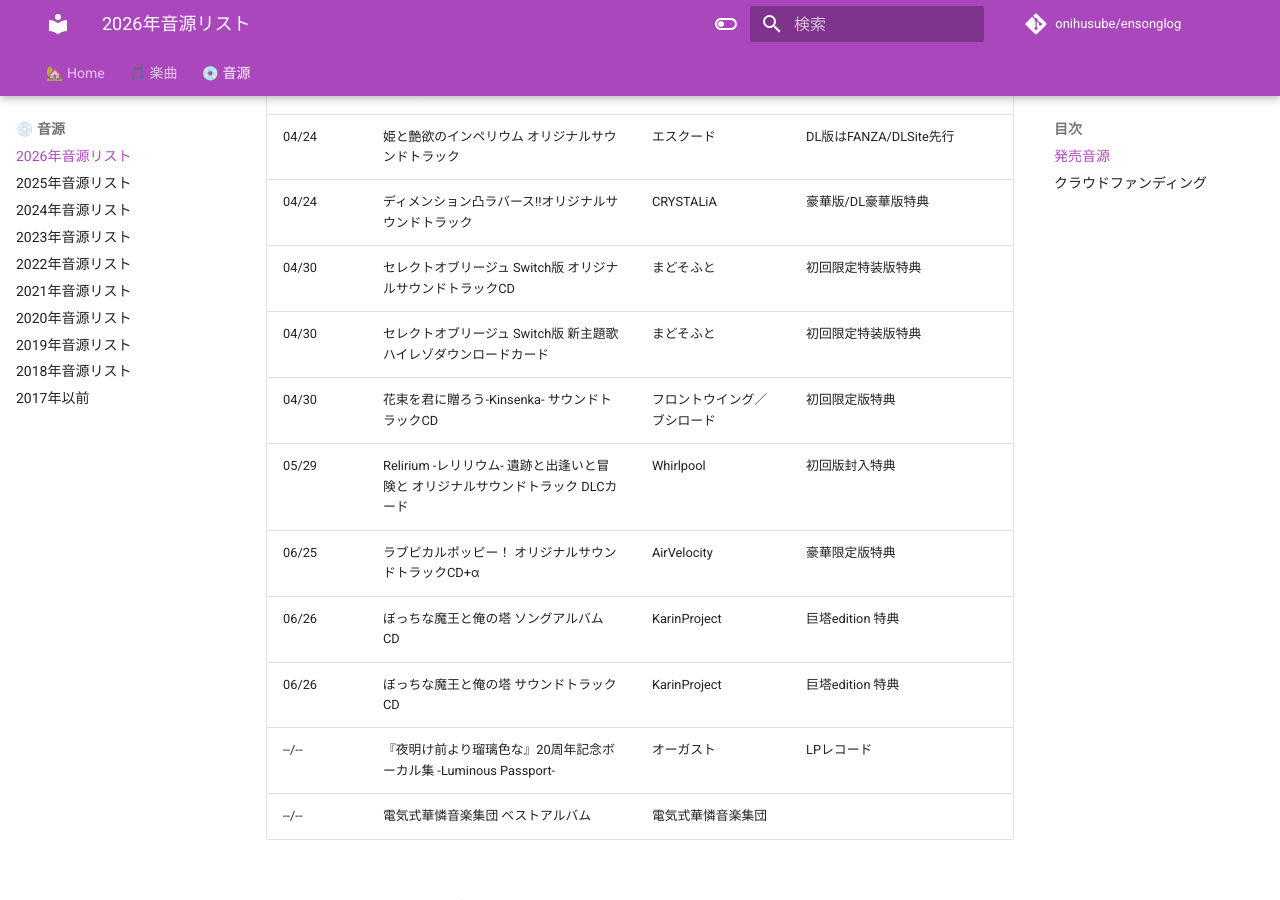
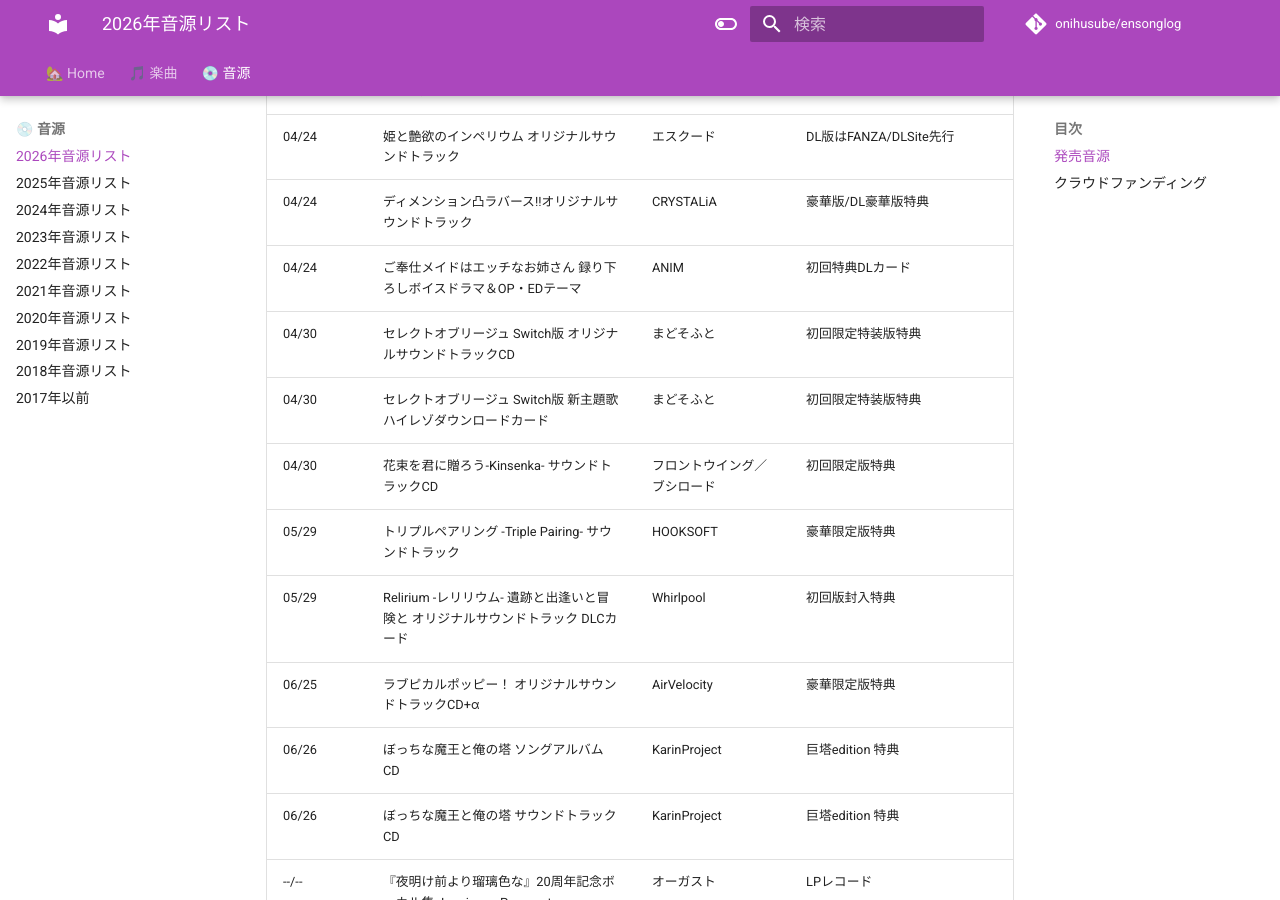
Before and after one commit to onihusube/ensonglog, an MkDocs documentation site: the page built from docs/2026/音源.md, in a window 1280 px wide and 900 px high, scrolled down 2241 px. Built offline with MkDocs 1.6.1 and Material for MkDocs 9.7.7, drawn with Linux system fonts in a browser that asks for light colours; comment, search, counter and statistics services are not loaded.

Commit message:
音源追加

```diff
--- a/docs/2026/音源.md
+++ b/docs/2026/音源.md
@@ -39,9 +39,11 @@
 | 04/24 | 姫と艶欲のインペリウム 主題歌Game size＋音楽DLカード | エスクード | 本作/姫様調教3パック 予約特典 |
 | 04/24 | 姫と艶欲のインペリウム オリジナルサウンドトラック | エスクード | DL版はFANZA/DLSite先行 |
 | 04/24 | ディメンション凸ラバース!!オリジナルサウンドトラック | CRYSTALiA | 豪華版/DL豪華版特典 |
+| 04/24 | ご奉仕メイドはエッチなお姉さん 録り下ろしボイスドラマ＆OP・EDテーマ | ANIM | 初回特典DLカード |
 | 04/30 | セレクトオブリージュ Switch版 オリジナルサウンドトラックCD | まどそふと | 初回限定特装版特典 |
 | 04/30 | セレクトオブリージュ Switch版 新主題歌ハイレゾダウンロードカード | まどそふと | 初回限定特装版特典 |
 | 04/30 | 花束を君に贈ろう-Kinsenka- サウンドトラックCD | フロントウイング／ブシロード | 初回限定版特典 |
+| 05/29 | トリプルペアリング -Triple Pairing- サウンドトラック | HOOKSOFT | 豪華限定版特典 |
 | 05/29 | Relirium -レリリウム- 遺跡と出逢いと冒険と オリジナルサウンドトラック DLCカード | Whirlpool | 初回版封入特典 |
 | 06/25 | ラブピカルポッピー！ オリジナルサウンドトラックCD+α | AirVelocity | 豪華限定版特典 |
 | 06/26 | ぼっちな魔王と俺の塔 ソングアルバムCD | KarinProject | 巨塔edition 特典 |
```
